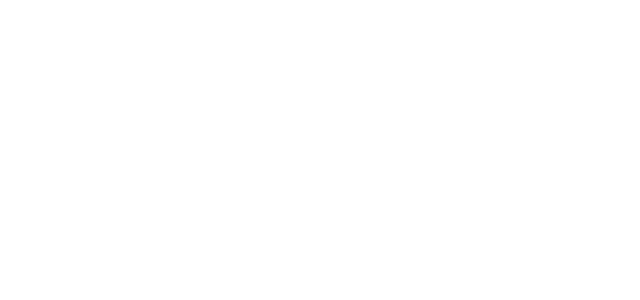
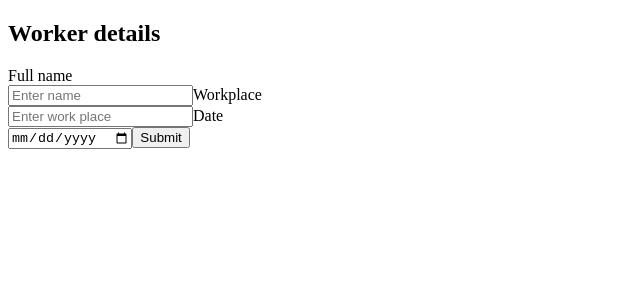
Before and after one commit to EhoodGoren/equipment-check, a React (Create React App) app: page /login in a window 1280 px wide. Shown: the top 300 px of the page, without its empty margins (0-640 px from the left). Built offline with nearby package versions, Linux system fonts and the light colour scheme.

Commit message:
Added user login form and redux setting state for it

```diff
--- a/src/Components/Login.jsx
+++ b/src/Components/Login.jsx
@@ -1,9 +1,36 @@
-import React from "react";
+import React, { useRef } from "react";
+import { connect } from 'react-redux';
+import { useNavigate } from "react-router-dom";
+import { setUser } from "../redux/actions/userActions";
 
-function Login() {
+function Login({ setUser }) {
+    const nameInput = useRef();
+    const workplaceInput = useRef();
+    const dateInput = useRef();
+    const navigate = useNavigate();
+
+    const submitUser = () => {
+        setUser(nameInput.current.value, workplaceInput.current.value, dateInput.current.value);
+        navigate('/equipment');
+    }
     return(
-        <div></div>
+        <div id='login'>
+            <h2>Worker details</h2>
+            <label for='name' >Full name</label><br />
+            <input name='name' placeholder="Enter name" ref={nameInput} />
+            <label for='workplace'>Workplace</label><br />
+            <input name='workplace' placeholder="Enter work place" ref={workplaceInput} />
+            <label for='date'>Date</label><br />
+            <input name='date' type='date' ref={dateInput} />
+            <button onClick={submitUser}>Submit</button>
+        </div>
     )
 }
 
-export default Login;
+function mapDispatchToProps(dispatch) {
+    return {
+        setUser: (name, workplace, date) => dispatch(setUser(name, workplace, date))
+    }
+}
+
+export default connect(null, mapDispatchToProps)(Login);
--- a/src/redux/actions/userActions.js
+++ b/src/redux/actions/userActions.js
@@ -0,0 +1,6 @@
+export const setUser = (name, workplace, time) => ({
+    type: 'SET_USER',
+    name,
+    workplace,
+    time
+});
--- a/src/redux/reducers/userReducer.js
+++ b/src/redux/reducers/userReducer.js
@@ -2,9 +2,15 @@
 
 export default function userReducer(state = initialState, action) {
     switch (action.type) {
-        case '':
-
-            break;
+        case 'SET_USER':
+            const { name, workplace, date } = action;
+            return {
+                user: {
+                    name,
+                    workplace,
+                    date
+                }
+            }
         default:
             return state;
     }
```
